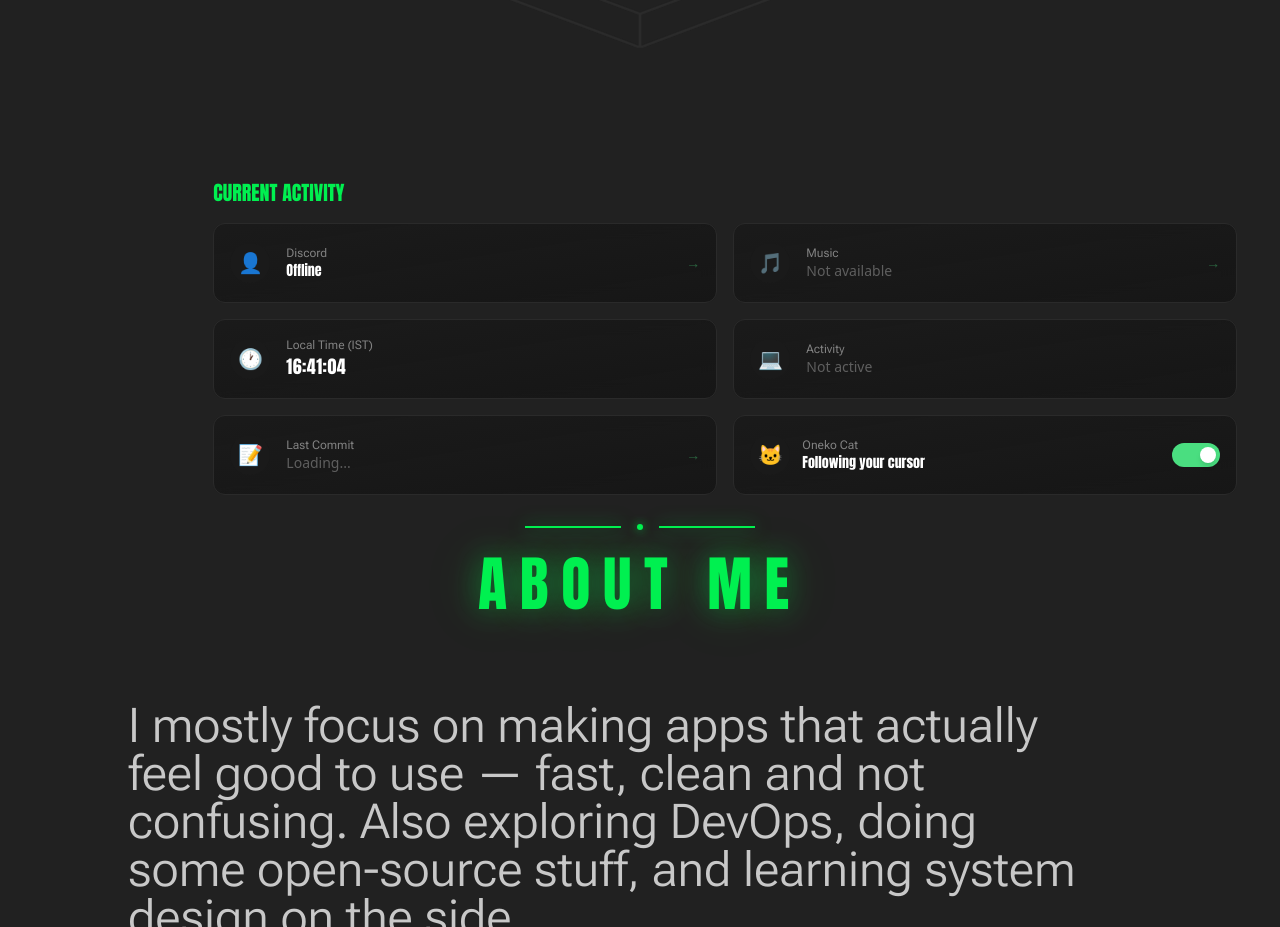
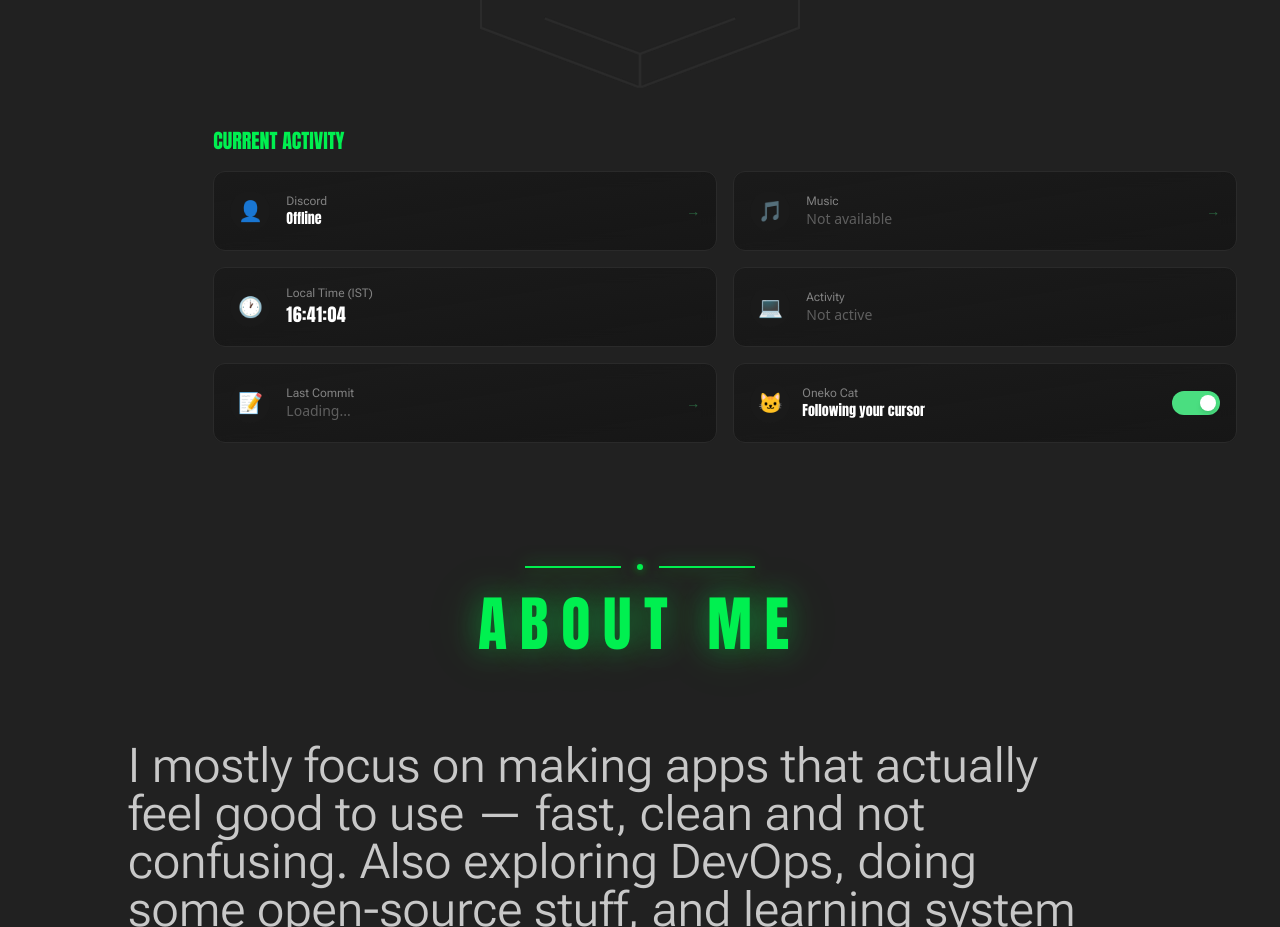
Before and after one commit to ikeshav26/me, a React (Vite) app: page / in a window 1280 px wide. Shown: the part 840-1767 px from the top of the page. Built offline with nearby package versions, Linux system fonts and the light colour scheme; no server answers.

Commit message:
Fix:responsiveness fixes

```diff
--- a/src/pages/Home.jsx
+++ b/src/pages/Home.jsx
@@ -44,7 +44,7 @@ const Home = ({ onekoEnabled, setOnekoEnabled }) => {
 
   })
   return (
-    <main id="main-content" className='h-[135vh] md:h-[130vh] lg:h-[120vh] lg:w-screen relative px-6 md:px-0' aria-label="Home page">
+    <main id="main-content" className='h-[135vh] md:h-[130vh] lg:h-[125vh] lg:w-screen relative px-6 md:px-0' aria-label="Home page">
       <div className='absolute top-1/6 md:top-1/5 left-6 md:left-1/6 w-[calc(100%-3rem)] md:w-1/3 h-auto md:h-90 flex flex-col justify-between gap-8'>
       <h1 className='flex flex-col text-5xl sm:text-5xl md:text-6xl lg:text-8xl font-[font1] leading-none tracking-tighter'>
         <span className='text-[#00f050] drop-shadow-[0_0_15px_rgba(0,240,80,0.2)]'>FULL STACK</span>
@@ -92,7 +92,7 @@ const Home = ({ onekoEnabled, setOnekoEnabled }) => {
       </div>
 
 
-      <section className='mt-22 md:mt-55 md:w-5xl w-full'>
+      <section className='mt-22 md:mt-40 md:w-5xl w-full'>
         <h2 className='text-[#00f050] text-xl font-[font1] mb-4'>CURRENT ACTIVITY</h2>
         <Activity onekoEnabled={onekoEnabled} setOnekoEnabled={setOnekoEnabled} />
       </section>
```
